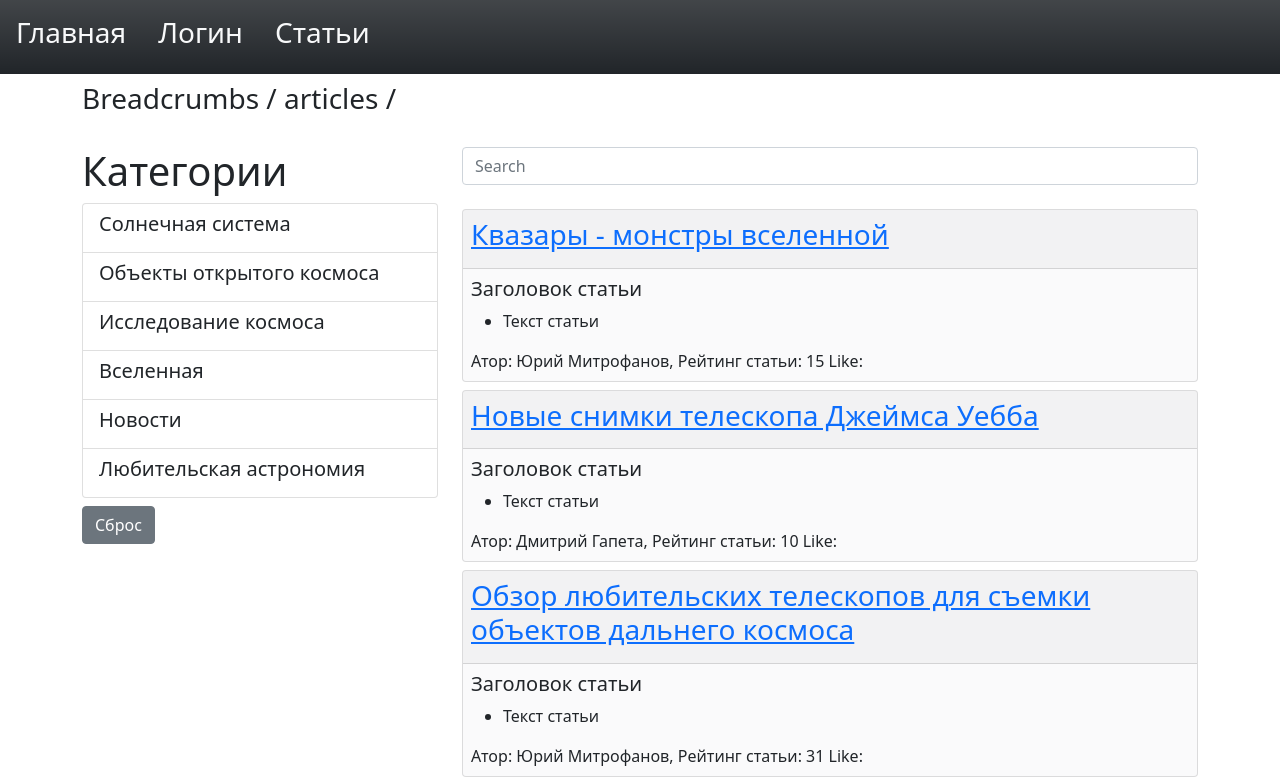
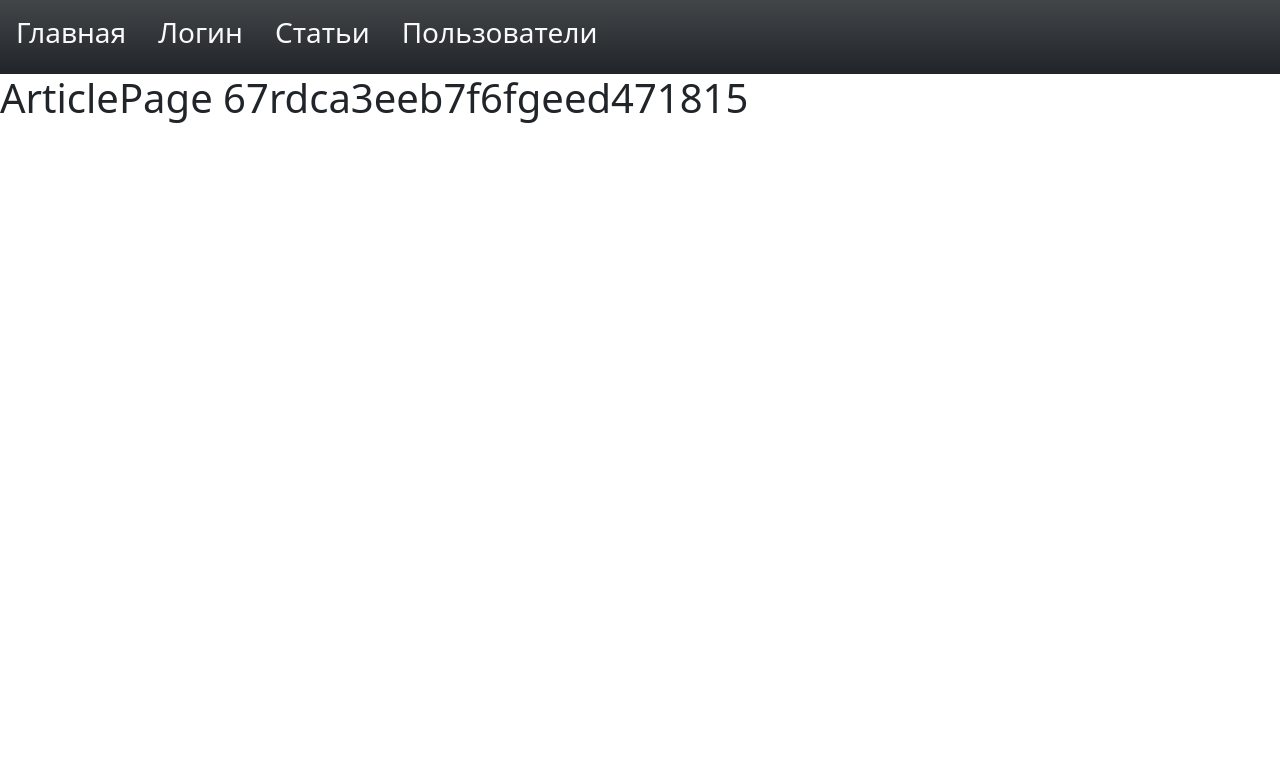
Before and after one commit to YuriyMtrofanov/space-blog, a React (Create React App) app: page /articles/67rdca3eeb7f6fgeed471815 in a window 1280 px wide. Shown: the top 784 px of the page. Built offline with nearby package versions, Linux system fonts and the light colour scheme.

Commit message:
work copy

```diff
--- a/src/app/App.js
+++ b/src/app/App.js
@@ -4,6 +4,7 @@ import Articles from "../app/layouts/articles";
 import Main from "./layouts/main";
 import Login from "./layouts/login";
 import NavBar from "./components/ui/navBar";
+import User from "./layouts/user";
 // import NotFoundPage from "./components/page/notFoundPage/notFoundPage";
 // import Loading from "./components/ui/loading";
 // Управлять цветом фона можно таким образом https://bootstrap-4.ru/docs/5.1/utilities/background/#background-color
@@ -13,7 +14,7 @@ function App() {
         <div className="App bg-opacity-75">
             <NavBar/>
             <Switch>
-                {/* <Route path = "/users/:userId?/:edit?" component={UsersList}/> */}
+                <Route path = "/users/:userId?/:edit?" component={User}/>
                 <Route path = "/login/:type?" component={Login}/>
                 <Route path = "/articles/:articleId?/:edit?" component={Articles}/>
                 {/* <Route path = "/admin" component={AdminPage}/> */}
--- a/src/app/components/articleCard.jsx
+++ b/src/app/components/articleCard.jsx
@@ -3,7 +3,6 @@ import PropTypes from "prop-types";
 import { Link } from "react-router-dom";
 
 const ArticleCard = ({ article, author }) => {
-    console.log(author);
     return (
         <>
             <div className="card card-sm text-dark bg-light bg-opacity-75 mb-2">
--- a/src/app/components/page/articlePage/articlePage.jsx
+++ b/src/app/components/page/articlePage/articlePage.jsx
@@ -1,10 +1,15 @@
 import React from "react";
+import PropTypes from "prop-types";
 
-const ArticlePage = () => {
+const ArticlePage = ({ id }) => {
+    console.log("articleId: ", id);
     return (
-        <h1>ArticlePage</h1>
-
+        <h1>{`ArticlePage ${id}`} </h1>
     );
 };
 
+ArticlePage.propTypes = {
+    id: PropTypes.string.isRequired
+};
+
 export default ArticlePage;
--- a/src/app/components/page/articlesListPage/articlesListPage.jsx
+++ b/src/app/components/page/articlesListPage/articlesListPage.jsx
@@ -11,6 +11,8 @@ const ArticlesListPage = () => {
     const [articlesList, setArticlesList] = useState();
     const [categories, setCategories] = useState();
     const [inputData, setInputData] = useState("");
+    // const params = useParams();
+
     useEffect(() => {
         api.articles.fetchAll().then(data => {
             setArticlesList(data);
--- a/src/app/components/ui/navBar.jsx
+++ b/src/app/components/ui/navBar.jsx
@@ -13,6 +13,9 @@ const NavBar = () => {
                 </li>
                 <li className="nav-item">
                     <Link className="nav-link active text-light" aria-current="page" to="/articles"><h3>Статьи</h3></Link>
+                </li>
+                <li className="nav-item">
+                    <Link className="nav-link active text-light" aria-current="page" to="/users"><h3>Пользователи</h3></Link>
                 </li>
             </ul>
         </nav>
--- a/src/app/layouts/articles.jsx
+++ b/src/app/layouts/articles.jsx
@@ -1,10 +1,19 @@
 import React from "react";
 import ArticlesList from "../components/page/articlesListPage/articlesListPage";
+import { useParams } from "react-router-dom";
+import ArticlePage from "../components/page/articlePage/articlePage";
 // аналог Users в курсовом проекте
 
 const Articles = () => {
+    const { articleId, edit } = useParams();
+    console.log(articleId, edit);
     return (
-        <ArticlesList />
+        <>
+            {articleId
+                ? (<ArticlePage id={articleId}/>)
+                : (<ArticlesList />)
+            }
+        </>
     );
 };
 
--- /dev/null
+++ b/src/app/layouts/user.jsx
@@ -0,0 +1,12 @@
+import React from "react";
+import { useParams } from "react-router-dom";
+
+const User = () => {
+    const params = useParams();
+    console.log("params: ", params);
+    return (
+        <h1>Страница всех пользователей</h1>
+    );
+};
+
+export default User;
```
